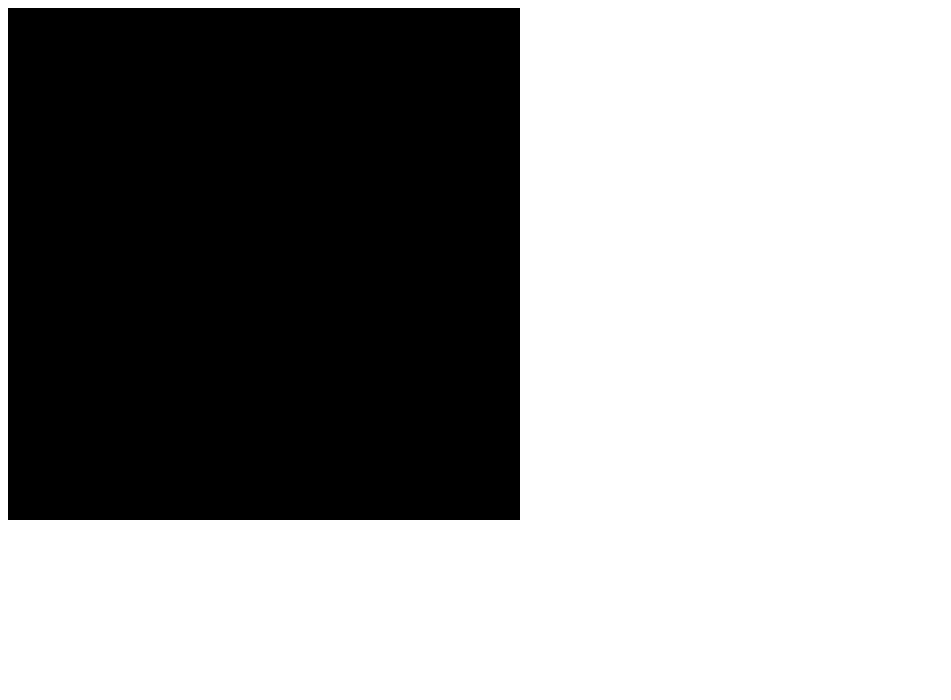
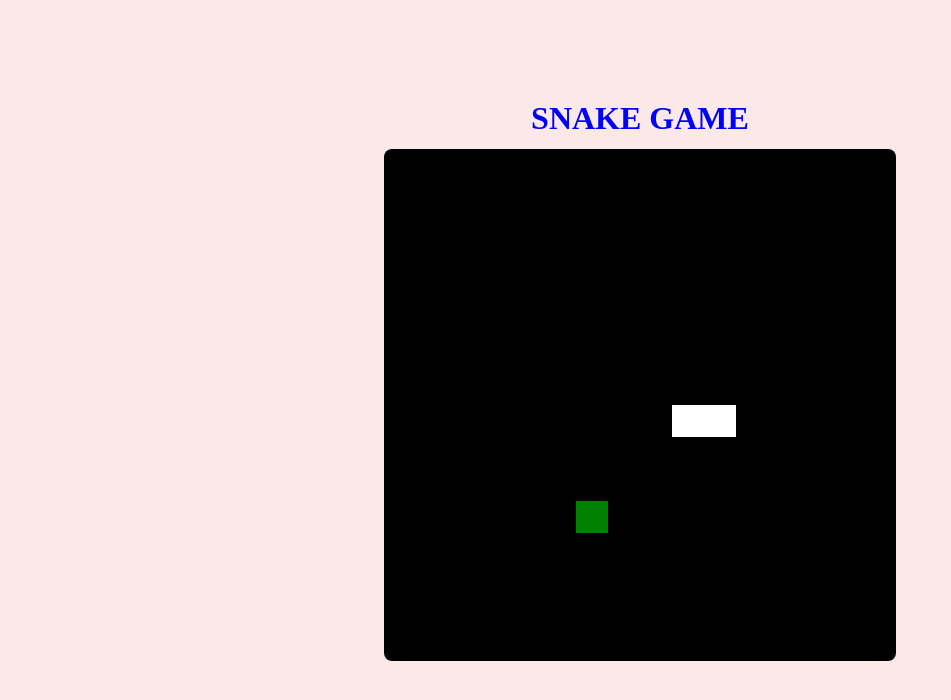
Before and after one commit to Bruno-Luna/Snake_Game, a plain HTML site: page index.html in a window 1280 px wide. Shown: the whole page, without its empty margins (0-951 px from the left). Drawn offline with Linux system fonts and the light colour scheme.

Commit message:
finalizando js e iniciando o css

```diff
--- a/index.html
+++ b/index.html
@@ -4,10 +4,12 @@
     <meta charset="UTF-8">
     <meta http-equiv="X-UA-Compatible" content="IE=edge">
     <meta name="viewport" content="width=device-width, initial-scale=1.0">
+    <link rel="stylesheet" href="./style/style.css">
     <script defer src="./js/script.js"></script>
     <title>Snake Game</title>
 </head>
 <body>
+        <h1>SNAKE GAME</h1>
         <canvas id="snake" width="512" height="512"></canvas>
 </body>
 </html>
--- a/js/script.js
+++ b/js/script.js
@@ -9,21 +9,55 @@ snake [0] = {
 
 let direction = "right";
 
+let food = {                  /* Math.floor tira a parte flutuante do M.random - Math.random retorna por sua vez um numero aleatorio*/
+    x: Math.floor(Math.random() * 15 + 1) * box,
+    y: Math.floor(Math.random() * 15 + 1) * box
+}
+
 function criarBG() {
     context.fillStyle = "black";
     context.fillRect(0, 0, 16 * box, 16 * box);
 }
 
 function criarCobrinha(){
-    for(i=0; i < snake.length; i++){
+    for(i = 0; i < snake.length; i++){
         context.fillStyle = "white";
         context.fillRect(snake[i].x, snake[i].y, box, box);
     }
 }
 
+function drawFood(){
+    context.fillStyle = "green";
+    context.fillRect(food.x, food.y, box, box);
+}
+
+document.addEventListener('keydown', update);
+
+function update(event){            /* função que vai dar as coordenadas para cada tecla*/
+    if (event.keyCode == 37 && direction != "right") direction = "left";
+    if (event.keyCode == 38 && direction != "down") direction = "up"
+    if (event.keyCode == 39 && direction != "left")  direction = "right"
+    if (event.keyCode == 40 && direction != "up") direction = "down"
+
+}
+
 function iniciarJogo(){
+
+    if(snake[0].x > 15 * box && direction == "right") snake[0].x = 0;
+    if(snake[0].x < 0 && direction == "left") snake[0].x = 16 * box;
+    if(snake[0].y > 15 * box && direction == "down") snake[0].y = 0;
+    if(snake[0].y < 0 && direction == "up") snake[0].y = 16 * box;
+
+    for(i = 1; i < snake.length; i++){
+        if(snake[0].x == snake[i].x && snake[0].y == snake[i].y){
+            clearInterval(jogo);
+            alert('Game Over :(')
+        }
+    }
+
     criarBG();
     criarCobrinha();
+    drawFood();
 
     let snakeX = snake[0].x;
     let snakeY = snake[0].y;
@@ -33,7 +67,13 @@ function iniciarJogo(){
     if(direction == "up") snakeY -= box;
     if(direction == "down") snakeY += box;
 
-    snake.pop();
+    if(snakeX != food.x || snakeY != food.y){
+        snake.pop();
+    }else{
+        food.x = Math.floor(Math.random() * 15 + 1) * box;
+        food.y = Math.floor(Math.random() * 15 + 1) * box;
+            /* o else acima vai receber uma posição aleatória*/
+    }
 
     let newHead = {
         x: snakeX,
@@ -43,4 +83,4 @@ function iniciarJogo(){
     snake.unshift(newHead);
 }
 
-let jogo = setInterval(iniciarJogo, 100);
+let jogo = setInterval(iniciarJogo, 140);
--- /dev/null
+++ b/style/style.css
@@ -0,0 +1,25 @@
+*{
+    margin: 0;
+}
+
+body{
+    height: 90vh;
+    display: flex;
+    flex-direction: column;
+    align-items: center;
+    justify-content: center;
+    background-color: rgba(250, 219, 219, 0.627);
+
+}
+
+h1{
+    margin-top: 3.50rem;
+    margin-bottom: 0.75rem;
+    color: blue;
+}
+
+canvas{
+
+    border-radius: 0.50rem;
+    margin-bottom: 1rem;
+}
```
